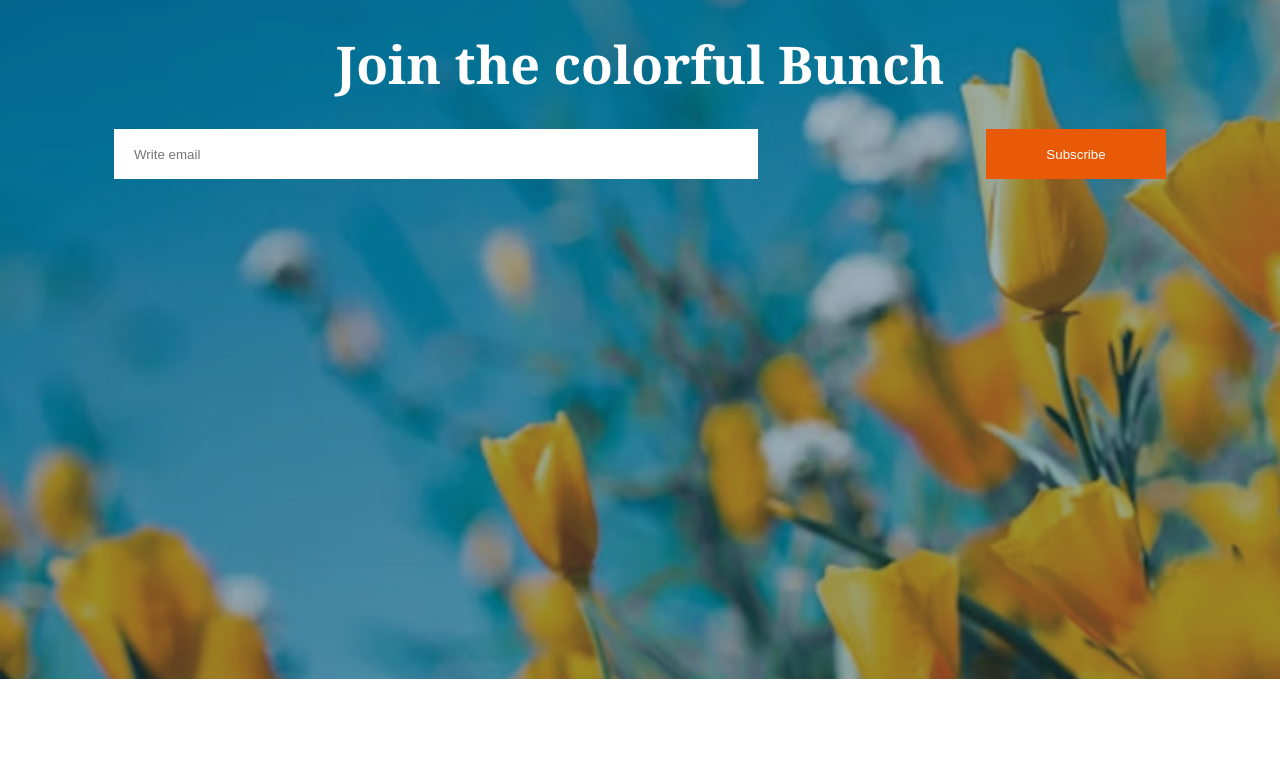
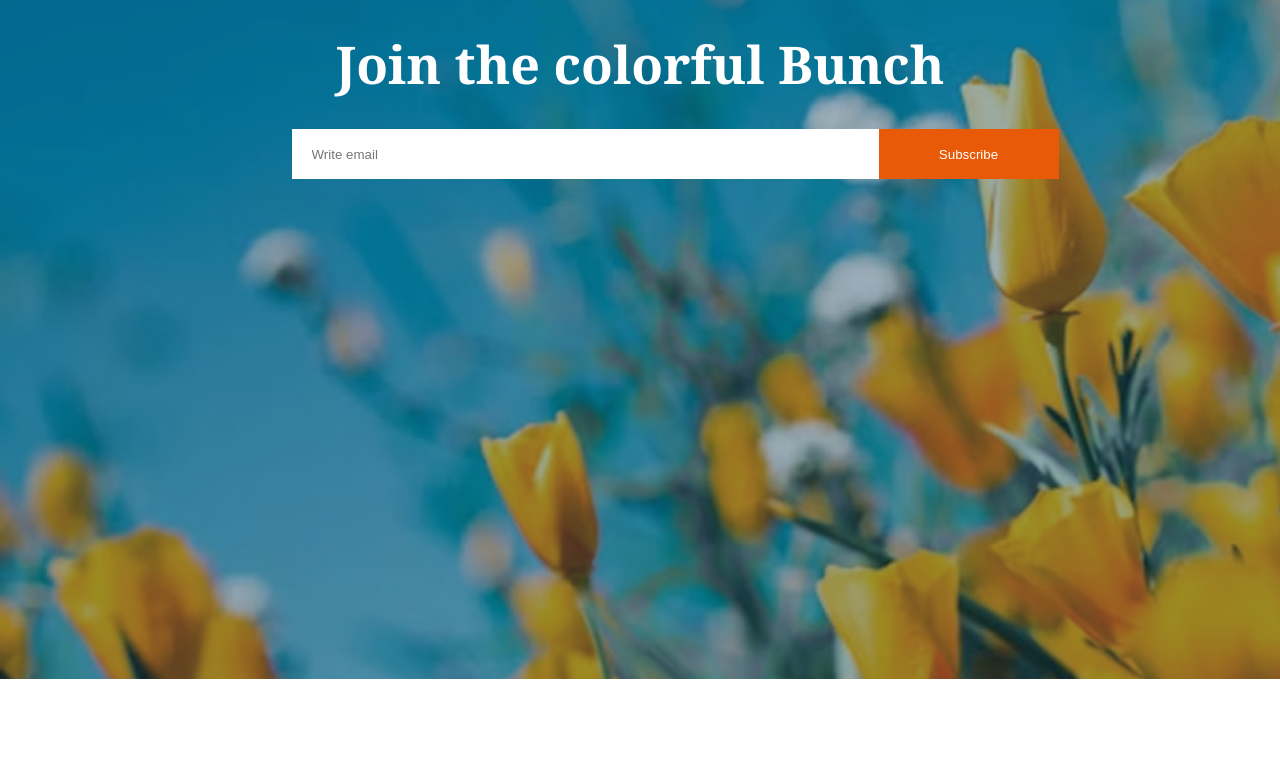
Before and after one commit to sudipovi/PH-A-2, a plain HTML site: page index.html in a window 1280 px wide. Shown: the part 3200-3977 px from the top of the page. Drawn offline with Linux system fonts and the light colour scheme.

Commit message:
edited join

```diff
--- a/style.css
+++ b/style.css
@@ -201,6 +201,7 @@ i {
 
 .join-mail {
   justify-content: space-around;
+
 }
 
 .mail {
@@ -211,6 +212,8 @@ i {
   height: 50px;
   margin-bottom: 500px;
   padding-left: 20px;
+  margin-left: 70px;
+
 }
 
 .sub {
@@ -219,6 +222,8 @@ i {
   color: white;
   width: 180px;
   height: 50px;
+  margin-left: -500px;
+
 }
 
 /* Footer Style */
```
